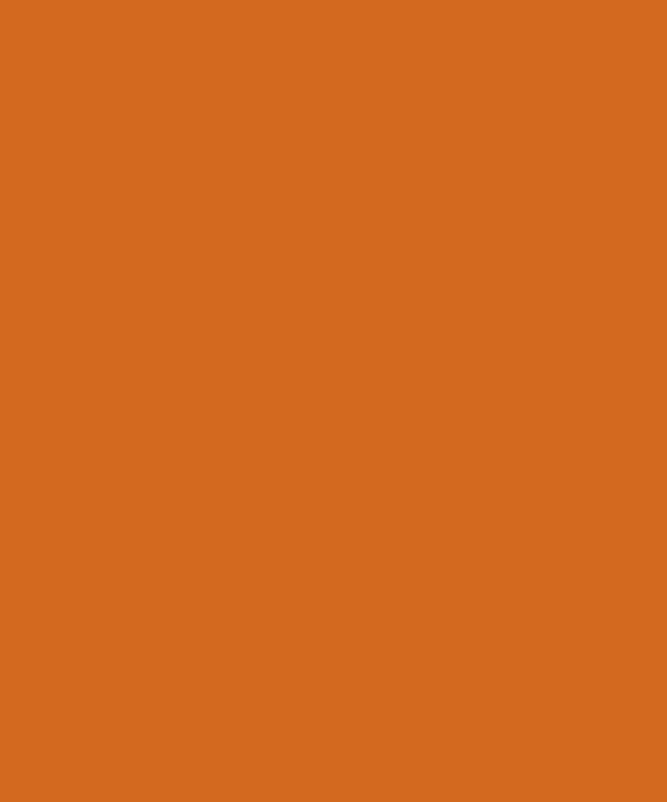
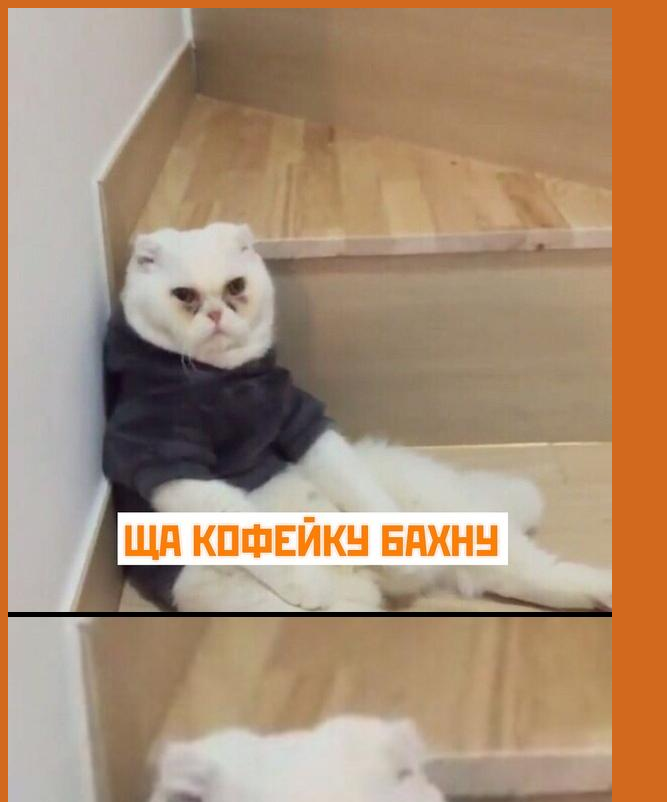
Before and after one commit to Xoyk23/github-tutorial, a plain HTML site: page index.html in a window 1280 px wide. Shown: the top 802 px of the page, without its empty margins (0-667 px from the left). Drawn offline with Linux system fonts and the light colour scheme.

Commit message:
Добавляет папку с картинками,добавляет, преттиер, добавляет картинку

```diff
--- a/index.html
+++ b/index.html
@@ -6,5 +6,7 @@
     <title>Help me god</title>
     <link rel="stylesheet" href="css/styles.css" />
   </head>
-  <body></body>
+  <body>
+    <img src="./images/котэ-без-сна-песочница-3725520.jpeg" alt="Сонный котэ" />
+  </body>
 </html>
```
Also changed, not shown: .prettierrc.json (added), images/котэ-без-сна-песочница-3725520.jpeg (added).
